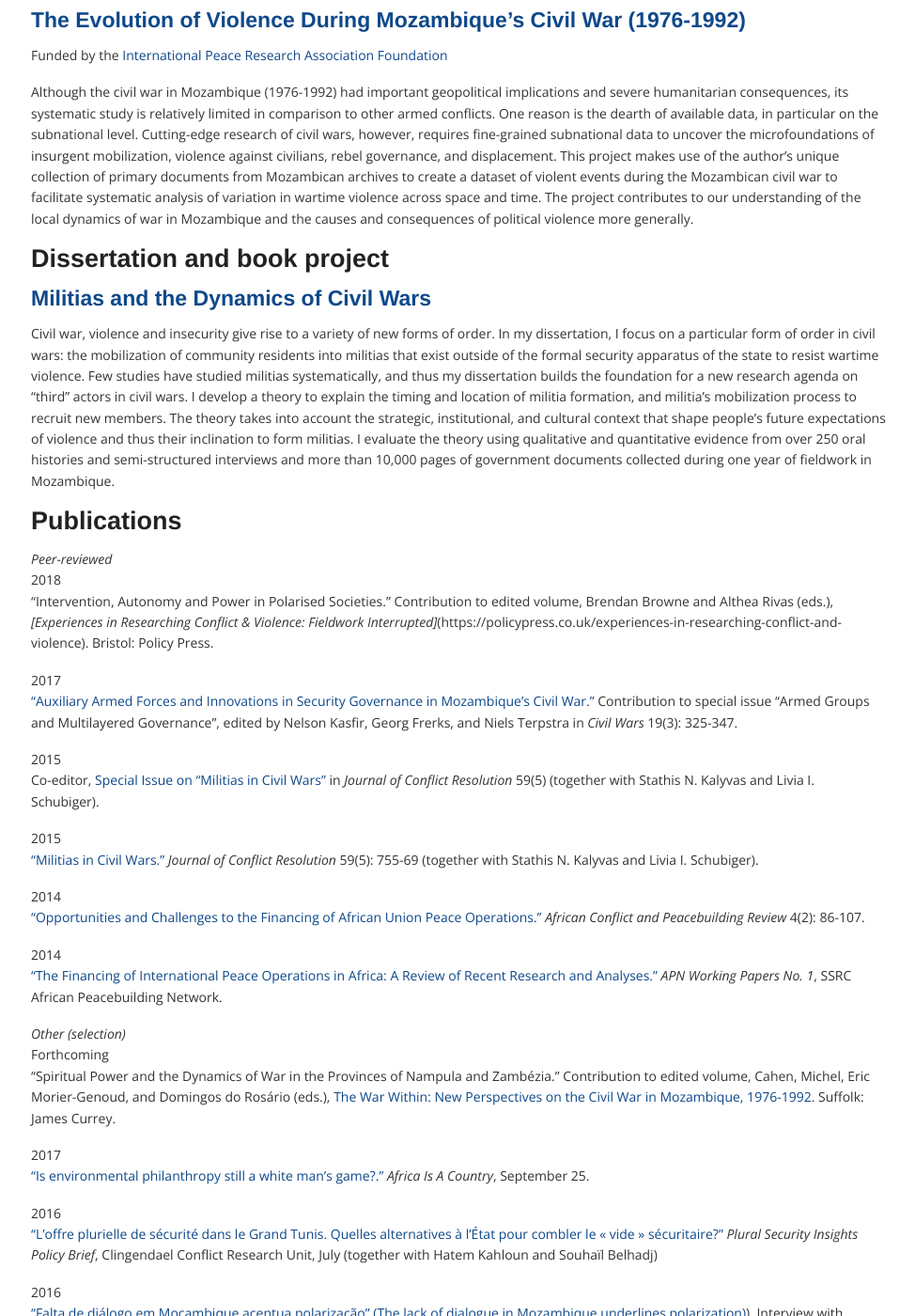
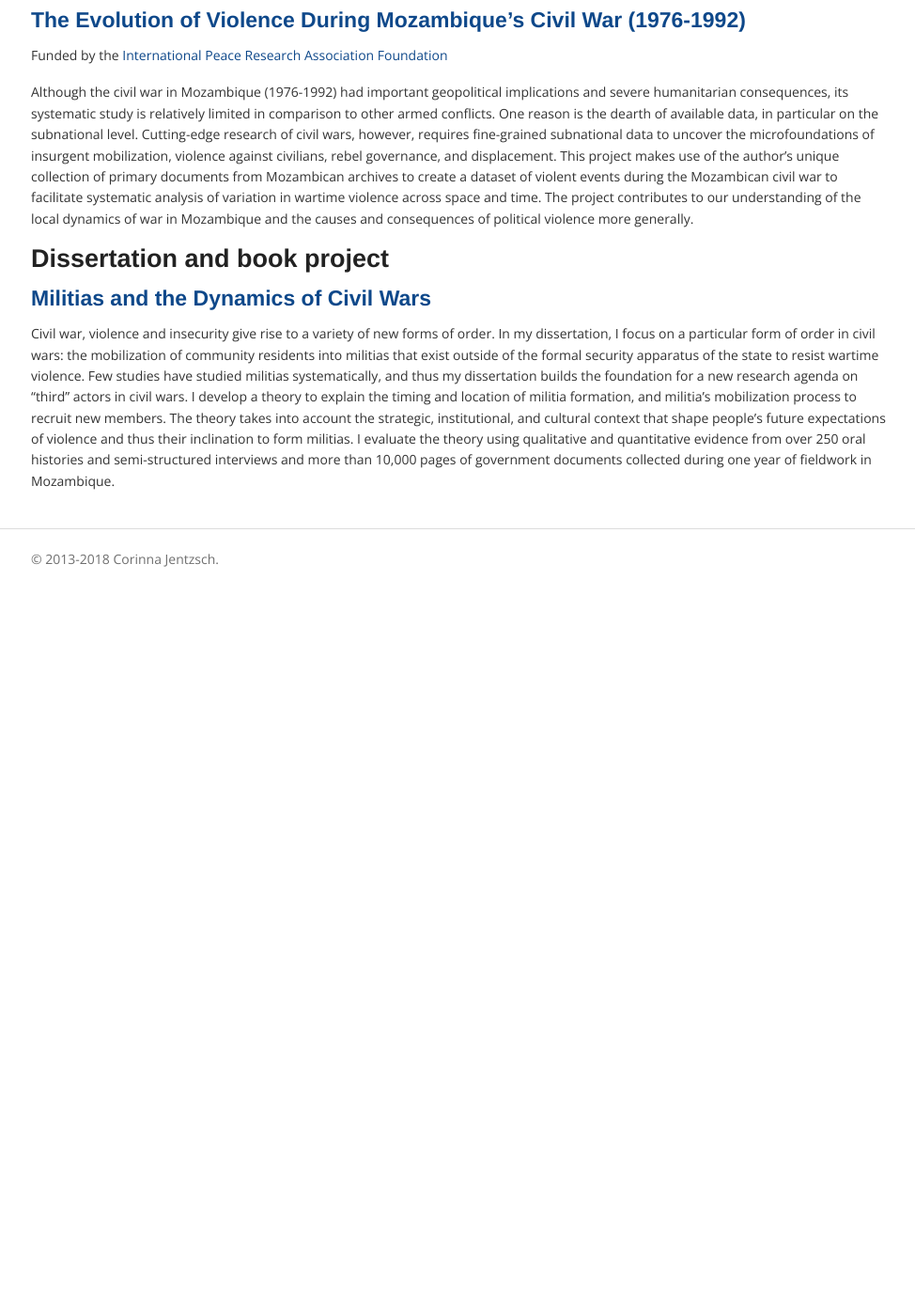
Before and after one commit to corinnajentzsch/corinnajentzsch.github.io, a Jekyll site: the page built from research.md, in a window 1280 px wide and 1400 px high, scrolled down 1067 px. Shown: the whole window at 94% size, without its empty margins (152-1126 px from the left). Built offline with Jekyll 4.4.1, drawn with Linux system fonts in a browser that asks for light colours; after the commit the page ends 1691 px from its top, so only the background shows below that; some of the changed text lies outside the part shown.

Commit message:
added publication page

```diff
--- a/research.md
+++ b/research.md
@@ -4,9 +4,6 @@ title: Research
 published: true
 banner: '![Nampula City](/assets/media/nampula-square.jpg)'
 ---
-
-
-
 
 
 ## Research
@@ -42,55 +39,3 @@ Although the civil war in Mozambique (1976-1992) had important geopolitical impl
 #### [Militias and the Dynamics of Civil Wars](http://gateway.proquest.com/openurl?url_ver=Z39.88-2004&res_dat=xri:pqdiss&rft_val_fmt=info:ofi/fmt:kev:mtx:dissertation&rft_dat=xri:pqdiss:3582228 "Militias and the Dynamics of Civil Wars")
 
 Civil war, violence and insecurity give rise to a variety of new forms of order. In my dissertation, I focus on a particular form of order in civil wars: the mobilization of community residents into militias that exist outside of the formal security apparatus of the state to resist wartime violence. Few studies have studied militias systematically, and thus my dissertation builds the foundation for a new research agenda on “third” actors in civil wars. I develop a theory to explain the timing and location of militia formation, and militia’s mobilization process to recruit new members. The theory takes into account the strategic, institutional, and cultural context that shape people’s future expectations of violence and thus their inclination to form militias. I evaluate the theory using qualitative and quantitative evidence from over 250 oral histories and semi-structured interviews and more than 10,000 pages of government documents collected during one year of fieldwork in Mozambique.
-
-### Publications
-
-_Peer-reviewed_
-2018
-“Intervention, Autonomy and Power in Polarised Societies.” Contribution to edited volume, Brendan Browne and Althea Rivas (eds.), _[Experiences in Researching Conflict & Violence: Fieldwork Interrupted]_(https://policypress.co.uk/experiences-in-researching-conflict-and-violence). Bristol: Policy Press.
-
-2017
-[“Auxiliary Armed Forces and Innovations in Security Governance in Mozambique’s Civil War.”](http://www.tandfonline.com/doi/full/10.1080/13698249.2017.1412752) Contribution to special issue “Armed Groups and Multilayered Governance”, edited by Nelson Kasfir, Georg Frerks, and Niels Terpstra in _Civil Wars_ 19(3): 325-347.
-
-2015
-Co-editor, [Special Issue on “Militias in Civil Wars”](http://jcr.sagepub.com/content/59/5.toc "Militias in Civil Wars") in _Journal of Conflict Resolution_ 59(5) (together with Stathis N. Kalyvas and Livia I. Schubiger).
-
-2015
-[“Militias in Civil Wars.”](http://jcr.sagepub.com/content/59/5/755 "Militias in Civil Wars") _Journal of Conflict Resolution_ 59(5): 755-69 (together with Stathis N. Kalyvas and Livia I. Schubiger).
-
-2014
-[“Opportunities and Challenges to the Financing of African Union Peace Operations.”](http://www.jstor.org/stable/10.2979/africonfpeacrevi.4.2.86 "Financing of African Union Peace Operations") _African Conflict and Peacebuilding Review_ 4(2): 86-107.
-
-2014
-["The Financing of International Peace Operations in Africa: A Review of Recent Research and Analyses."](webarchive.ssrc.org/working-papers/APN_WorkingPapers01_Jentzsch.pdf "APN WorkingPapers 01 Jentzsch") _APN Working Papers No. 1_, SSRC African Peacebuilding Network.
-
-_Other (selection)_
-Forthcoming
-“Spiritual Power and the Dynamics of War in the Provinces of Nampula and Zambézia.” Contribution to edited volume, Cahen, Michel, Eric Morier-Genoud, and Domingos do Rosário (eds.), [The War Within: New Perspectives on the Civil War in Mozambique, 1976-1992](https://boydellandbrewer.com/the-war-within-hb.html). Suffolk: James Currey.
-
-2017
-[“Is environmental philanthropy still a white man’s game?.”](http://africasacountry.com/2017/09/is-environmental-philanthropy-still-a-white-mans-game/) _Africa Is A Country_, September 25.
-
-2016
-["L’offre plurielle de sécurité dans le Grand Tunis. Quelles alternatives à l’État pour combler le « vide » sécuritaire?"](http://pluralsecurityinsights.org/wp-content/uploads/2016/07/160707_PSI_Policy-brief_Tunis.pdf) _Plural Security Insights Policy Brief_, Clingendael Conflict Research Unit, July (together with Hatem Kahloun and Souhaïl Belhadj)
-
-2016
-[“Falta de diálogo em Moçambique acentua polarização” (The lack of dialogue in Mozambique underlines polarization)](http://www.dw.com/pt/falta-de-di%C3%A1logo-em-mo%C3%A7ambique-acentua-polariza%C3%A7%C3%A3o/a-19083472)), Interview with Deutsche Welle Africa (Portuguese Service), February 29.
-
-2016
-[“Here are 4 reasons why Mozambique isn’t a post-war success story.”](https://www.washingtonpost.com/news/monkey-cage/wp/2016/02/02/here-are-four-reasons-why-we-should-question-mozambiques-post-conflict-success-story-narrative/) _The Washington Post Monkey Cage Blog_, February 2.
-
-2015
-["Who’s fighting the Islamic State? Five things you need to know about militias in civil wars."](https://www.washingtonpost.com/blogs/monkey-cage/wp/2015/09/21/whos-that-fighting-the-islamic-state-five-things-you-need-to-know-about-militias-in-civil-wars/ "Militias in Civil Wars") _The Washington Post Monkey Cage Blog_, September 21 (together with Stathis N. Kalyvas and Livia I. Schubiger).
-
-2015
-["A Luta Continua: A triumph for press freedom in Mozambique."](http://africasacountry.com/2015/09/a-luta-continua-a-triumph-for-press-freedom-in-mozambique/ "A Luta Continua") _Africa Is A Country_, September 24.
-
-2014
-["How Frelimo rehabilitated Renamo in time for Mozambique’s Elections."](http://africasacountry.com/2014/11/how-frelimo-rehabilitated-renamo-in-time-for-mozambiques-elections/ "Mozambique's Elections") _Africa Is A Country_, November 5.
-
-2013
-["Mozambique: How serious is Renamo’s pro-war rhetoric?"](http://africasacountry.com/2013/10/mozambique-how-serious-is-renamos-pro-war-rhetoric/ "Renamo's pro-war rhetoric") _Africa Is A Country_, October 25.
-
-2008
-“Governance Without Government—Politische Ordnung im Osten der DR Kongo” [Political Order in Eastern DR Congo]. In _Ordnungen im Wandel. Globale und lokale Wirklichkeiten im Spiegel transdisziplinärer Analysen_, eds. Friedrich Arndt, Carmen Dege, Christian Ellermann, Maximilian Mayer, David Teller, Lisbeth Zimmermann, Bielefeld: transcript.
```
Also changed, not shown: publications.md (renamed from 2018-01-23-publications.md, +3 -3 lines).
